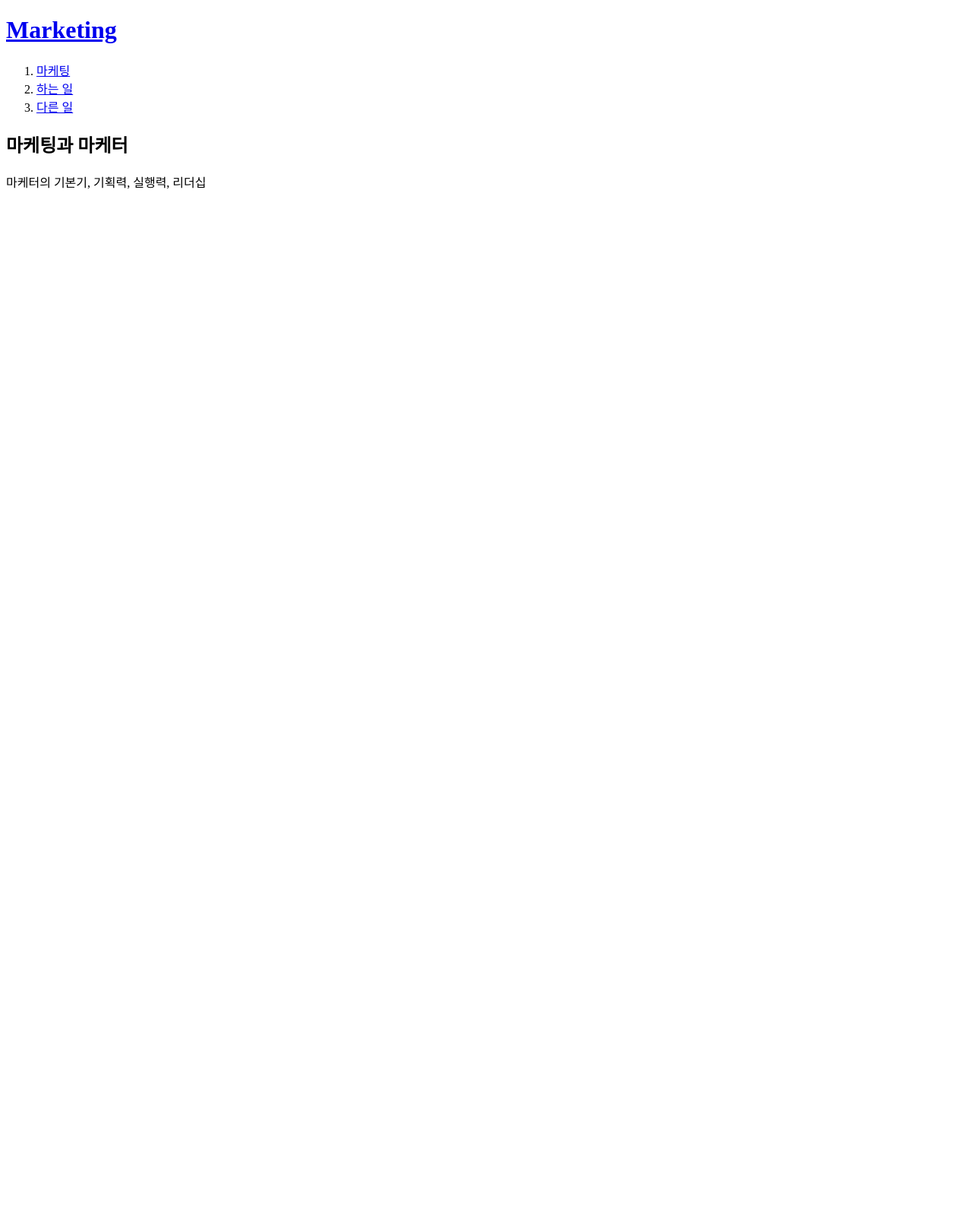
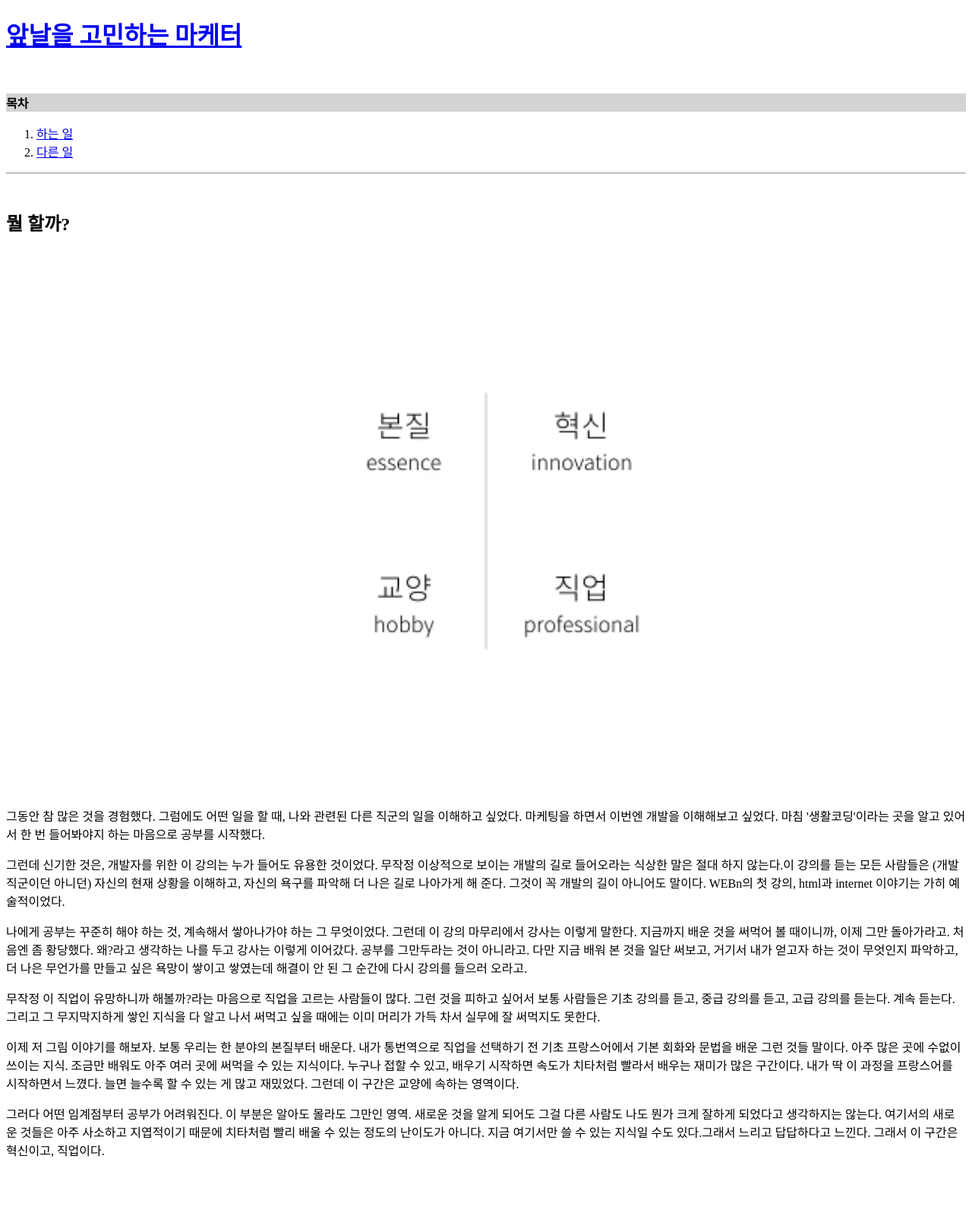
Before and after one commit to market-it/web_mkt, a plain HTML site: page index.html in a window 1280 px wide. Shown: the top 1600 px of the page at 76% size. Before the commit the page ends 800 px from the top, so only its background shows below. Drawn offline with Linux system fonts and the light colour scheme; files whose address does not match are found by name.

Commit message:
web_mkt_1.0.0

```diff
--- a/index.html
+++ b/index.html
@@ -1,18 +1,37 @@
 <!doctype html>
 <html>
 <head>
+<meta charset="utf-8">
 <title>제네럴리스트 마케터들 모두, 웰컴!</title>
-<meta charset="utf-8">
 </head>
 
 <body>
-  <h1><a href="index.html">Marketing</a></h1>
+  <h1><a href="index.html">앞날을 고민하는 마케터</a></h1>
+  <br/>
+<div style="background-color: lightgrey">
+<p><strong>목차</strong></p>
+</div>
 <ol>
-  <li><a href="1.html">마케팅</a></li>
   <li><a href="2.html">하는 일</a></li>
   <li><a href="3.html">다른 일</a></li>
 </ol>
-<h2>마케팅과 마케터</h2>
-<p>마케터의 기본기, 기획력, 실행력, 리더십</p>
+<hr color"gray"/>
+<br/>
+<h2>뭘 할까?</h2>
+<img src="file:///Users/ez/Desktop/web/image/본질과혁신.jpeg" alt="오류가 났어요~! 다시~!" width="100%">
+<p>그동안 참 많은 것을 경험했다. 그럼에도 어떤 일을 할 때, 나와 관련된 다른 직군의 일을 이해하고 싶었다. 마케팅을 하면서 이번엔 개발을 이해해보고 싶었다. 마침 '생활코딩'이라는 곳을 알고 있어서 한 번 들어봐야지 하는 마음으로 공부를 시작했다.</p>
+<p>그런데 신기한 것은, 개발자를 위한 이 강의는 누가 들어도 유용한 것이었다. 무작정 이상적으로 보이는 개발의 길로 들어오라는 식상한 말은 절대 하지 않는다.이 강의를 듣는 모든 사람들은 (개발직군이던 아니던) 자신의 현재 상황을 이해하고, 자신의 욕구를 파악해 더 나은 길로 나아가게 해 준다. 그것이 꼭 개발의 길이 아니어도 말이다. WEBn의 첫 강의, html과 internet 이야기는 가히 예술적이었다.</p>
+<p>나에게 공부는 꾸준히 해야 하는 것, 계속해서 쌓아나가야 하는 그 무엇이었다. 그런데 이 강의 마무리에서 강사는 이렇게 말한다. 지금까지 배운 것을 써먹어 볼 때이니까, 이제 그만 돌아가라고. 처음엔 좀 황당했다. 왜?라고 생각하는 나를 두고 강사는 이렇게 이어갔다. 공부를 그만두라는 것이 아니라고. 다만 지금 배워 본 것을 일단 써보고, 거기서 내가 얻고자 하는 것이 무엇인지 파악하고, 더 나은 무언가를 만들고 싶은 욕망이 쌓이고 쌓였는데 해결이 안 된 그 순간에 다시 강의를 들으러 오라고.</p>
+<p>무작정 이 직업이 유망하니까 해볼까?라는 마음으로 직업을 고르는 사람들이 많다. 그런 것을 피하고 싶어서 보통 사람들은 기초 강의를 듣고, 중급 강의를 듣고, 고급 강의를 듣는다. 계속 듣는다. 그리고 그 무지막지하게 쌓인 지식을 다 알고 나서 써먹고 싶을 때에는 이미 머리가 가득 차서 실무에 잘 써먹지도 못한다.</p>
+<p>이제 저 그림 이야기를 해보자. 보통 우리는 한 분야의 본질부터 배운다. 내가 통번역으로 직업을 선택하기 전 기초 프랑스어에서 기본 회화와 문법을 배운 그런 것들 말이다. 아주 많은 곳에 수없이 쓰이는 지식. 조금만 배워도 아주 여러 곳에 써먹을 수 있는 지식이다. 누구나 접할 수 있고, 배우기 시작하면 속도가 치타처럼 빨라서 배우는 재미가 많은 구간이다. 내가 딱 이 과정을 프랑스어를 시작하면서 느꼈다. 늘면 늘수록 할 수 있는 게 많고 재밌었다. 그런데 이 구간은 교양에 속하는 영역이다.</p><p>그러다 어떤 임계점부터 공부가 어려워진다. 이 부분은 알아도 몰라도 그만인 영역. 새로운 것을 알게 되어도 그걸 다른 사람도 나도 뭔가 크게 잘하게 되었다고 생각하지는 않는다. 여기서의 새로운 것들은 아주 사소하고 지엽적이기 때문에 치타처럼 빨리 배울 수 있는 정도의 난이도가 아니다. 지금 여기서만 쓸 수 있는 지식일 수도 있다.그래서 느리고 답답하다고 느낀다. 그래서 이 구간은 혁신이고, 직업이다.</p>
+<img src="file:///Users/ez/Desktop/web/image/교양과직업.jpeg" width="100%">
+<p>여기서 중요한 것.<br>내가 새로운 것을 하고자 할 때. 나는 본질로써 이 일을 좋아하는 것일까 아니면 혁신을 하고 싶은 것일까? 이것을 판단해야 한다.</p>
+<p>자세한 내용이 궁금하면 <u><a href="https://opentutorials.org/course/3084/18896">생활코딩</a></u> 참조</p><br/>
+<hr/ color="gray" width="80%"><br/>
+<h2>마케터로서의 입지</h2>
+<p><h3>나는 그래프 위 어디에 있는가?</h3> <p style="margin-top:5px;">
+  마케팅을 시작한 지 사실은 1년이 채 되지 않앗다. 처음에는 광고를 실무로만 공부했고, 지금은 데이터를 실무로만 공부했다. 그래서 사실 내가 그래프의 어느 위치에 있는지 모른다. 약간 저 중간 임계점에 있는 듯 한데... 최근에는 교양으로써의 마케팅 교육이 부족한 상황. 즉 본질이 부족하다고 느낀다.</p>
+  <p><h3>마케팅의 본질이 뭐지?</h3></p>
+<p>여기서 어려움에 봉착한다. 도대체 마케팅의 본질이 무엇이냐구요... 어떤 기본기를 쌓아야 하는 건가요? 그게 언어라면 무엇인지 정확하게 알겠는데!</p>
 </body>
 </html>
```
Also changed, not shown: 2.html (+1 -2 lines), 3.html (+1 -2 lines), 교양과직업.jpeg (added), 본질과혁신.jpeg (added).
